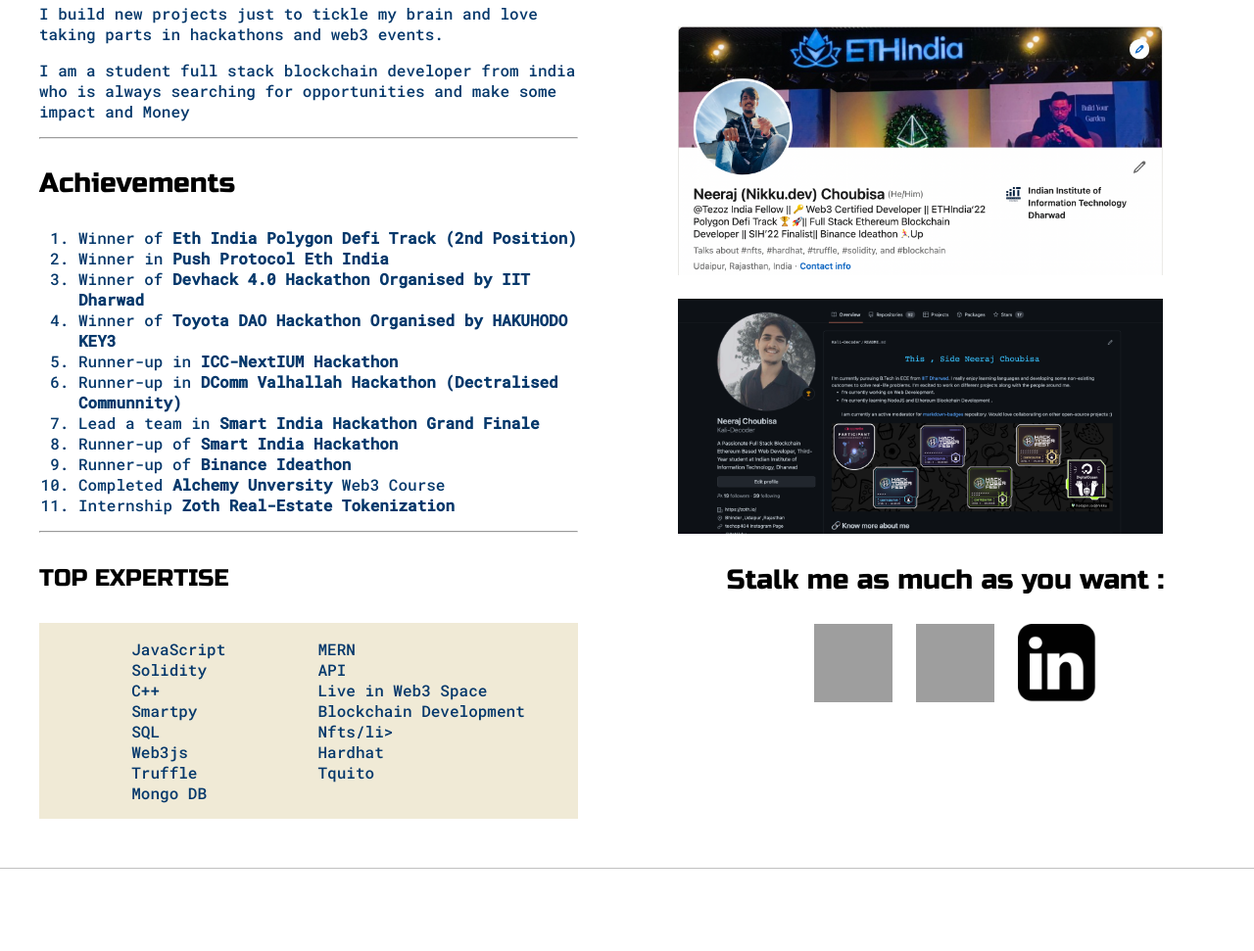
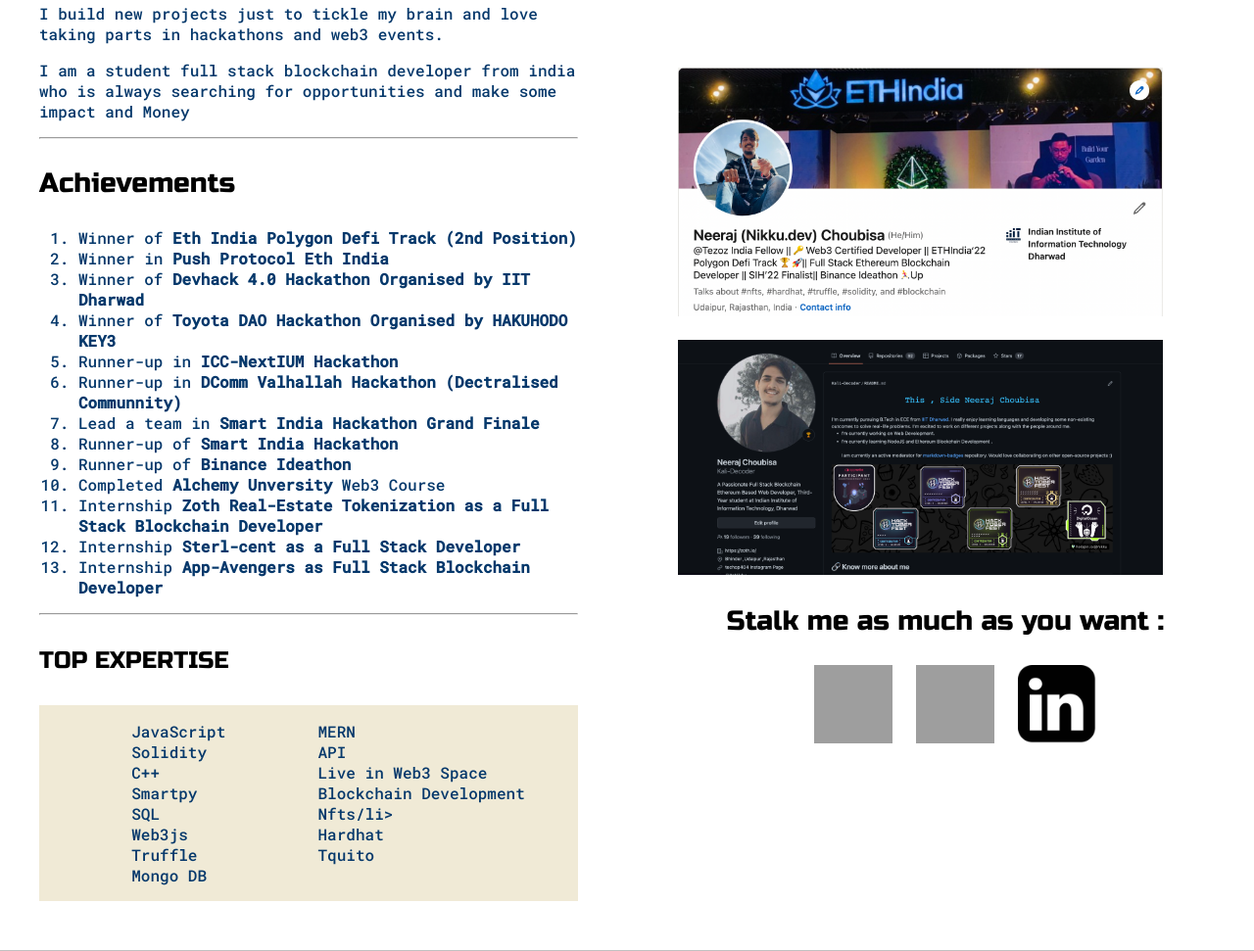
Before and after one commit to Kali-Decoder/Portfolio, a plain HTML site: page index.html in a window 1280 px wide. Shown: the part 880-1851 px from the top of the page at 98% size. Before the commit the page ends 1767 px from the top, so only its background shows below. Drawn offline with Linux system fonts and the light colour scheme; grey boxes are pictures that could not be loaded.

Commit message:
Update index.html

```diff
--- a/index.html
+++ b/index.html
@@ -111,7 +111,9 @@
 							<li>Runner-up of <b>Smart India Hackathon</b></li>
 							<li>Runner-up of <b>Binance Ideathon</b></li>
 							<li>Completed <b>Alchemy Unversity </b>Web3 Course</li>
-							<li>Internship <b>Zoth Real-Estate Tokenization</b></li>
+							<li>Internship <b>Zoth Real-Estate Tokenization as a Full Stack Blockchain Developer</b></li>
+							<li>Internship <b>Sterl-cent as a Full Stack Developer </b></li>
+							<li>Internship <b>App-Avengers as Full Stack Blockchain Developer</b></li>
 						</ol>
 					</div>
 					<hr>
```
